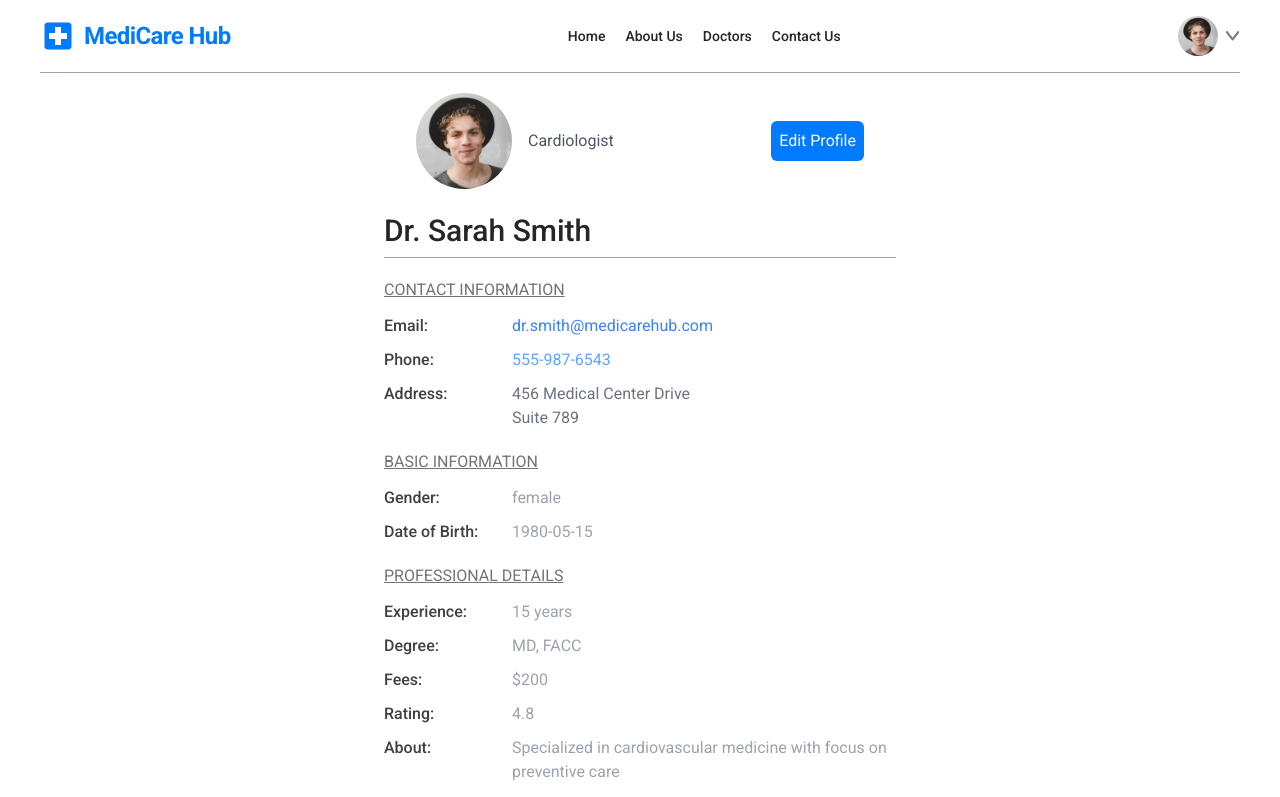
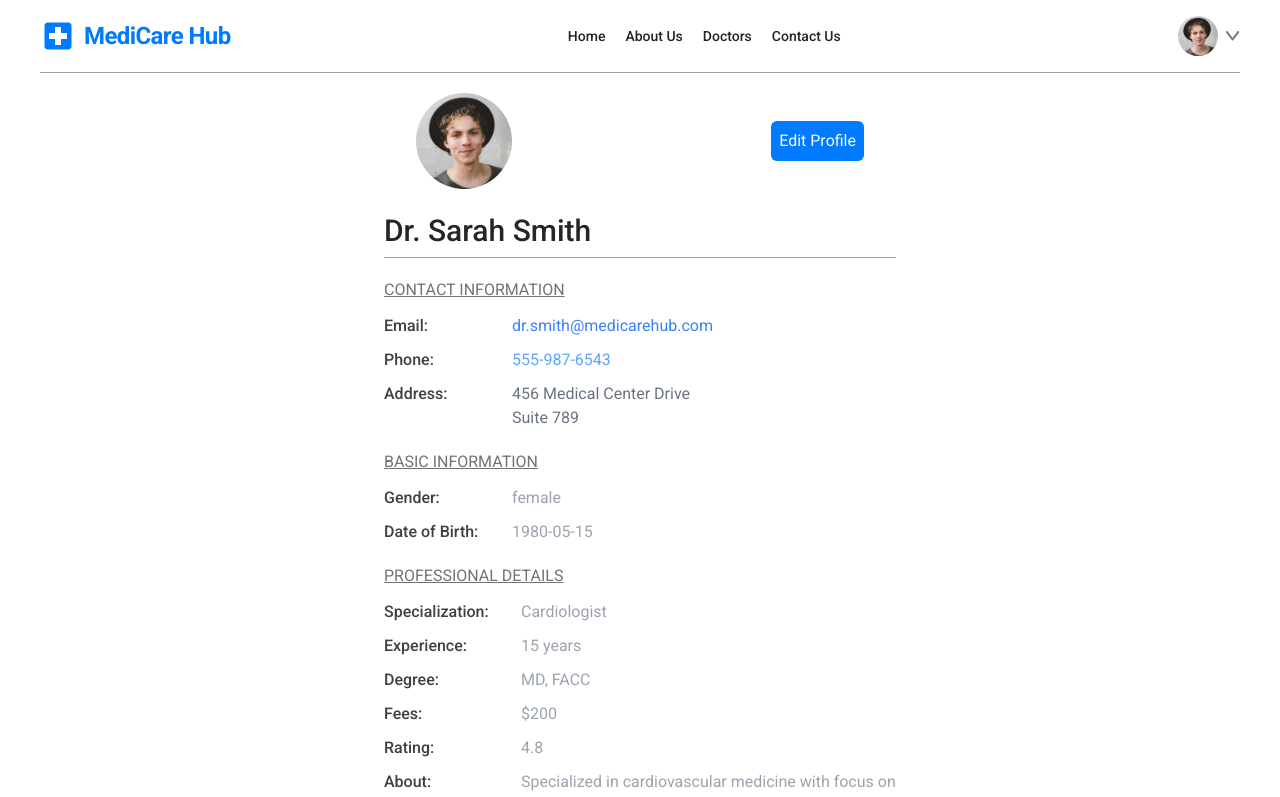
Before and after one commit to briansimiyuj/doctor-appointment-app, a React (Vite) app: page /profile in a window 1280 px wide. Shown: the top 797 px of the page. Built offline with nearby package versions, Linux system fonts and the light colour scheme; a web font is replaced by a local one.

Commit message:
update: Refactor ProfileData and ProfilePage components to display specialization for doctors

```diff
--- a/src/components/Profile/ProfileData.tsx
+++ b/src/components/Profile/ProfileData.tsx
@@ -24,7 +24,11 @@ const ProfileData: React.FC = () => {
 
                             <h2 className="text-neutral-500 underline mt-3">PROFESSIONAL DETAILS</h2>
 
-                            <div className="grid grid-cols-[1fr_3fr] gap-y-2.5 mt-3 text-neutral-700">
+                            <div className="grid grid-cols-[1fr_3fr] gap-3   gap-y-2.5 mt-3 text-neutral-700">
+
+                                <h3 className="font-medium">Specialization:</h3>
+
+                                <p className="text-gray-400">{profile.speciality}</p>
 
                                 <h3 className="font-medium">Experience:</h3>
 
--- a/src/pages/ProfilePage.tsx
+++ b/src/pages/ProfilePage.tsx
@@ -13,7 +13,7 @@ const ProfilePage: React.FC = () =>{
 
     if(!profileContext || !loginContext) return null
 
-    const { profile, isEditing, setIsEditing } = profileContext,
+    const { isEditing, setIsEditing } = profileContext,
           { isAuthenticated } = loginContext
 
     return(
@@ -40,20 +40,6 @@ const ProfilePage: React.FC = () =>{
                                         <div className="flex items-center gap-4">
 
                                             <ProfileImage/>
-
-                                            <div>
-
-
-                                                {
-                                                    profile?.type === 'doctor' &&(
-
-                                                        <p className="text-gray-600">{profile.speciality}</p>
-
-                                                    )
-
-                                                }
-
-                                            </div>
 
                                         </div>
 
```
